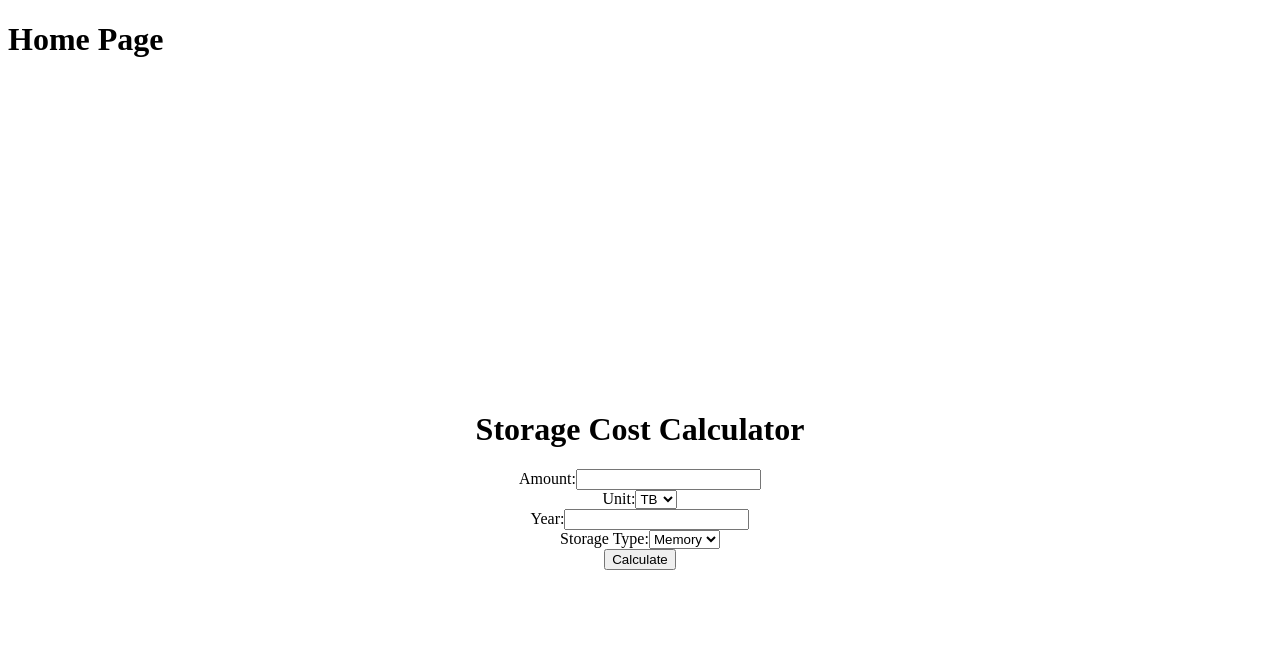
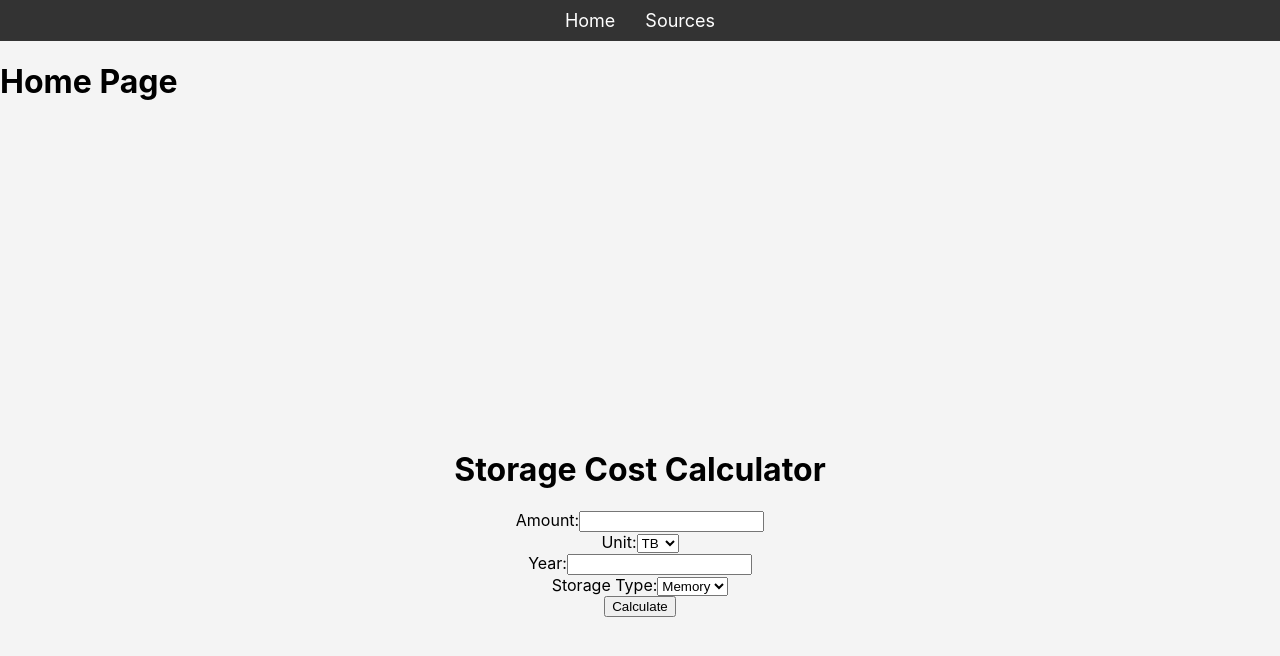
Before and after one commit to brentonlian/project0, a Next.js app: page / in a window 1280 px wide. Shown: the top 656 px of the page. Built offline with nearby package versions, Linux system fonts and the light colour scheme.

Commit message:
working header

```diff
--- /dev/null
+++ b/app/components/Header.js
@@ -0,0 +1,33 @@
+import React from 'react';
+import Link from 'next/link';
+
+const Header = () => {
+  return (
+    <header style={styles.header}>
+      <nav style={styles.nav}>
+        <Link href="/" style={styles.link}>Home</Link>
+        <Link href="/sources" style={styles.link}>Sources</Link>
+      </nav>
+    </header>
+  );
+};
+
+const styles = {
+  header: {
+    backgroundColor: '#333',
+    padding: '10px 0',
+    textAlign: 'center',
+  },
+  nav: {
+    display: 'flex',
+    justifyContent: 'center',
+  },
+  link: {
+    margin: '0 15px',
+    color: '#fff',
+    textDecoration: 'none',
+    fontSize: '18px',
+  }
+};
+
+export default Header;
--- a/app/globals.css
+++ /dev/null
@@ -1,33 +0,0 @@
-@tailwind base;
-@tailwind components;
-@tailwind utilities;
-
-:root {
-  --foreground-rgb: 0, 0, 0;
-  --background-start-rgb: 214, 219, 220;
-  --background-end-rgb: 255, 255, 255;
-}
-
-@media (prefers-color-scheme: dark) {
-  :root {
-    --foreground-rgb: 255, 255, 255;
-    --background-start-rgb: 0, 0, 0;
-    --background-end-rgb: 0, 0, 0;
-  }
-}
-
-body {
-  color: rgb(var(--foreground-rgb));
-  background: linear-gradient(
-      to bottom,
-      transparent,
-      rgb(var(--background-end-rgb))
-    )
-    rgb(var(--background-start-rgb));
-}
-
-@layer utilities {
-  .text-balance {
-    text-wrap: balance;
-  }
-}
--- a/app/layout.js
+++ b/app/layout.js
@@ -1,8 +1,21 @@
-// app/layout.js
-export default function RootLayout({ children }) {
+'use client';
+
+import React from 'react';
+import Header from './components/Header';
+import '../styles/globals.css'; // Adjust the path if you have global styles
+
+const RootLayout = ({ children }) => {
   return (
     <html lang="en">
-      <body>{children}</body>
+      <head>
+        <title>Storage Cost Calculator</title>
+      </head>
+      <body>
+        <Header />
+        <main>{children}</main>
+      </body>
     </html>
   );
-}
+};
+
+export default RootLayout;
--- a/app/styles.css
+++ /dev/null
@@ -1,28 +0,0 @@
-/* app/styles.css */
-.App {
-    text-align: center;
-    margin-top: 50px;
-  }
-
-  form {
-    display: flex;
-    flex-direction: column;
-    align-items: center;
-    margin-bottom: 20px;
-  }
-
-  div {
-    margin: 10px 0;
-  }
-
-  label {
-    margin-right: 10px;
-  }
-
-  .center-container {
-    display: flex;
-    justify-content: center;
-    align-items: center;
-    height: 100vh;
-    flex-direction: column;
-  }
--- /dev/null
+++ b/styles/globals.css
@@ -0,0 +1,5 @@
+body {
+    margin: 0;
+    font-family: -apple-system, BlinkMacSystemFont, 'Segoe UI', Roboto, 'Helvetica Neue', Arial, 'Noto Sans', sans-serif;
+    background-color: #f4f4f4;
+  }
```
Also changed, not shown: app/components/InputForm.js (renamed from app/InputForm.js).
